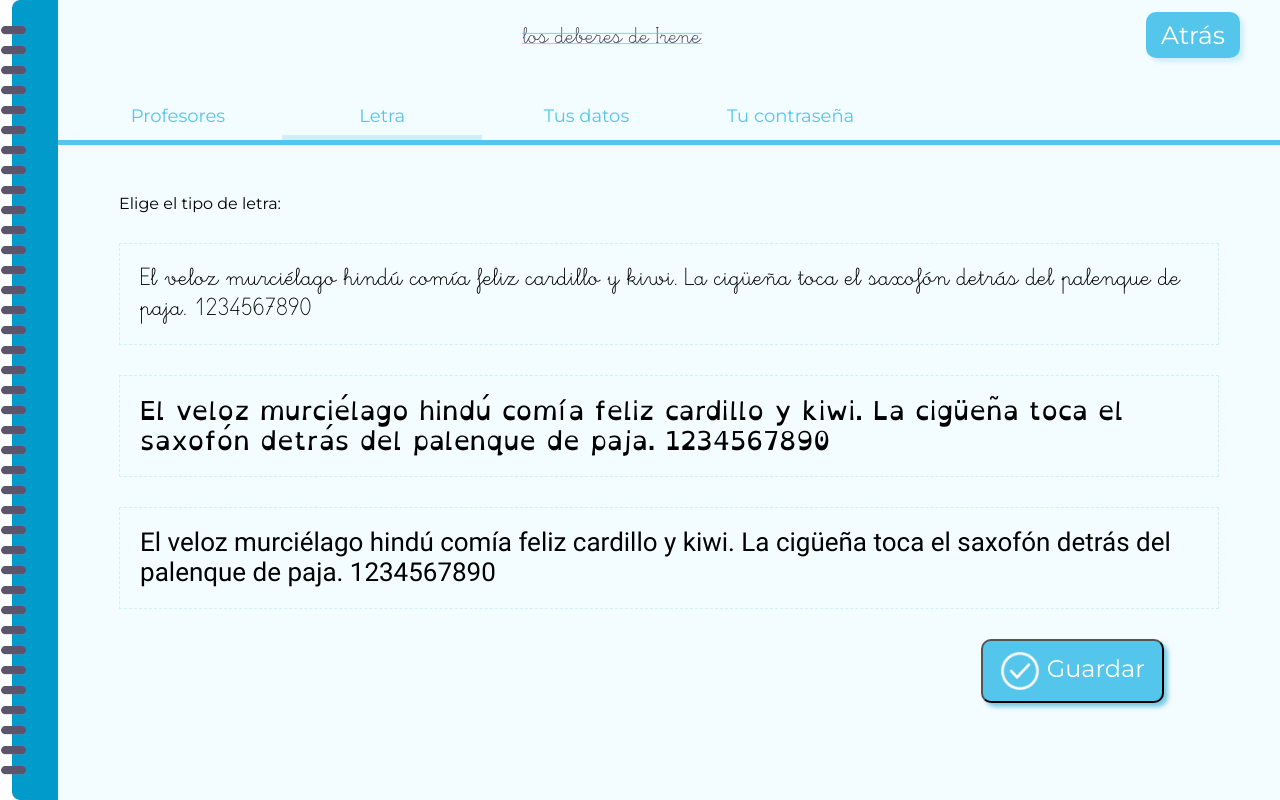
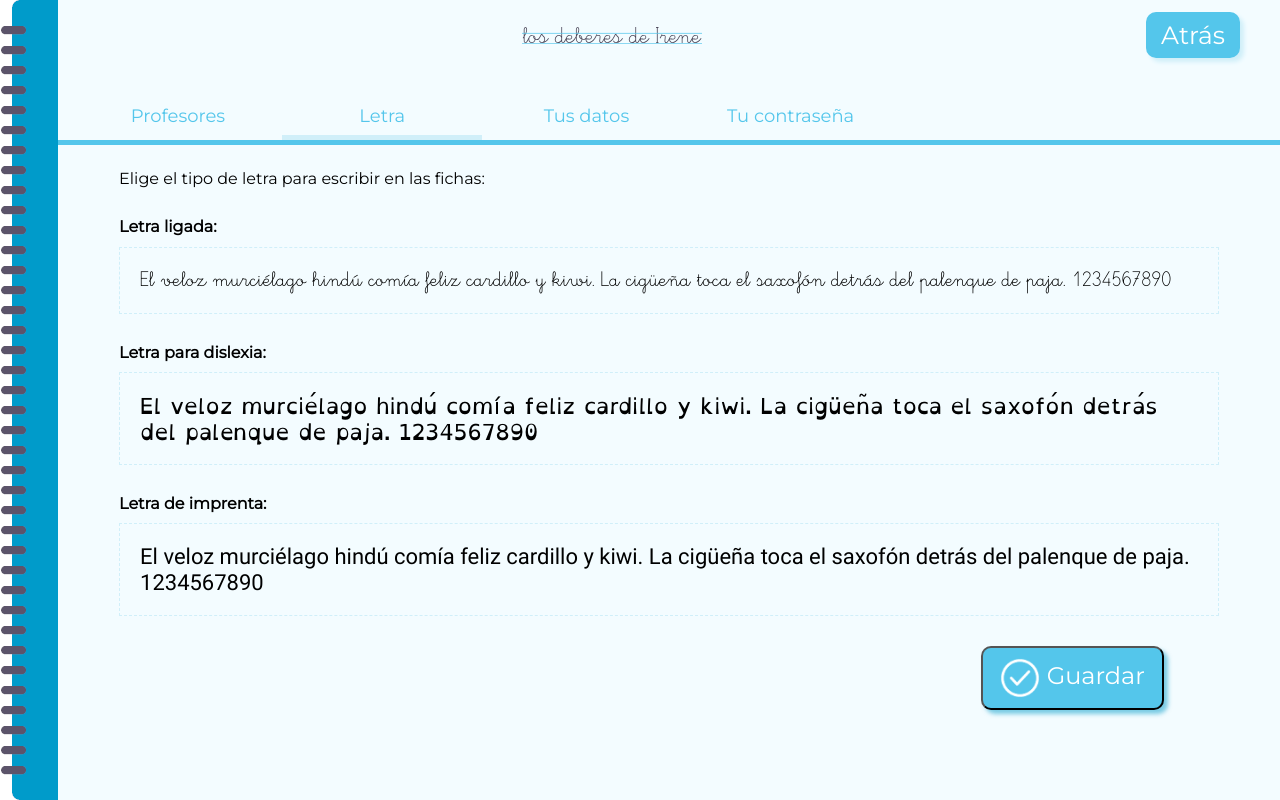
Before and after one commit to pabloalba/losdeberesdeireneweb, a Django app: template los_deberes_de_irene/templates/los_deberes_de_irene/student.html in a window 1280 px wide, after a click on "Letra". Run offline with Django 3.2, Linux system fonts and the light colour scheme; the template is opened without the code that fills it: most values are stand-ins (such as "Sample title", 1, 10 or a date in 2020).

Commit message:
Minor tweaks

```diff
--- a/los_deberes_de_irene/static/css/teacher.css
+++ b/los_deberes_de_irene/static/css/teacher.css
@@ -90,8 +90,17 @@
     display: none;
 }
 
+#font-tab {
+    margin-top: 25px;
+}
+
+
 #font-tab div{
     margin-bottom: 30px;
+}
+
+#font-tab label{
+    font-weight: bold;
 }
 
 .font-sample{
@@ -99,7 +108,7 @@
     cursor: pointer;
     border: 1px dashed #D0EFF9;
     margin: 10px 0;
-    font-size: 26px;
+    font-size: 22px;
 }
 
 .font-sample.kid{
--- a/los_deberes_de_irene/templates/los_deberes_de_irene/student.html
+++ b/los_deberes_de_irene/templates/los_deberes_de_irene/student.html
@@ -73,11 +73,14 @@
     </table>
     {% endif %}
 </div>
-<div id="font-tab" class="content-tab spaced">
-    <div>Elige el tipo de letra:</div>
+<div id="font-tab" class="content-tab">
+    <div>Elige el tipo de letra para escribir en las fichas:</div>
     <div>
+        <label>Letra ligada:</label>
         <div id="font_sample_kid" class="font-sample kid {% if user.profile.selected_font == 'kid'%}selected{% endif %}" onclick="select_kid()">El veloz murciélago hindú comía feliz cardillo y kiwi. La cigüeña toca el saxofón detrás del palenque de paja. 1234567890</div>
+        <label>Letra para dislexia:</label>
         <div id="font_sample_dyslexia" class="font-sample dyslexia {% if user.profile.selected_font == 'dyslexia'%}selected{% endif %}" onclick="select_dyslexia()">El veloz murciélago hindú comía feliz cardillo y kiwi. La cigüeña toca el saxofón detrás del palenque de paja. 1234567890</div>
+        <label>Letra de imprenta:</label>
         <div id="font_sample_adult"  class="font-sample adult {% if user.profile.selected_font == 'adult'%}selected{% endif %}" onclick="select_adult()">El veloz murciélago hindú comía feliz cardillo y kiwi. La cigüeña toca el saxofón detrás del palenque de paja. 1234567890</div>
     </div>
     <div class="save-button-container">
```
